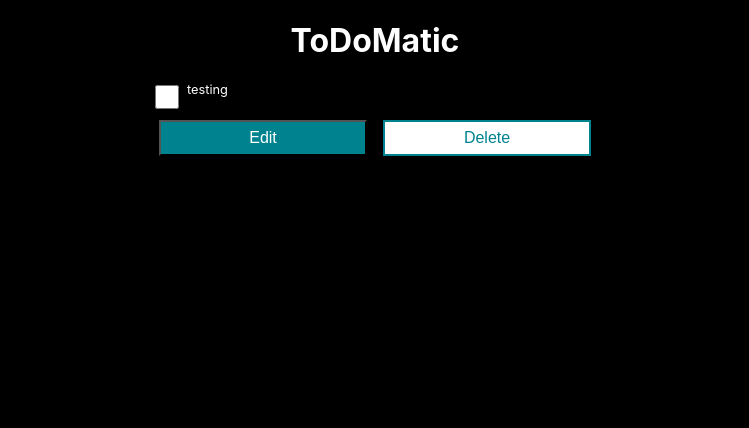
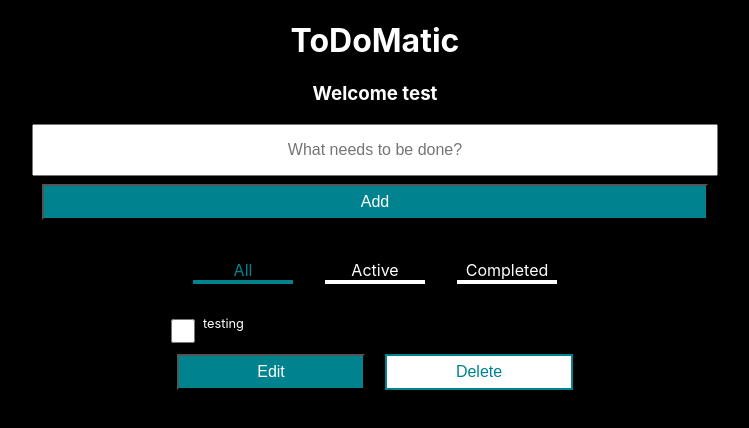
Before and after one commit to SatyamAK/ToDoMatic-TDD-Front-End, a React (Create React App) app: page / in a window 1280 px wide. Shown: the top 428 px of the page, without its empty margins (265-1014 px from the left). Built offline with nearby package versions, Linux system fonts and the light colour scheme.

Commit message:
TaskView Tested and UI done

```diff
--- a/src/App.js
+++ b/src/App.js
@@ -3,15 +3,24 @@ import './App.css';
 import { AppContext } from './contexts/app.context';
 import AuthenticationForm from './authentication-form'
 import Task from './models/task.model';
-import TaskList from './task/task-list';
+import User from './models/user.model';
+import TaskView from './task';
 
 function App() {
 
+  let tempTask = [ new Task('testing', true, 1) ]
+
   const [isLoggedIn, setIsLoggedIn] = useState(true)
+  const [user, setUser] = useState(new User('test', tempTask))
+
+  const state = {
+    'user': user,
+    'loggedIn': isLoggedIn
+  }
 
   return (
     <div className="App">
-      <AppContext.Provider value={isLoggedIn}>
+      <AppContext.Provider value={state}>
         <h1>ToDoMatic</h1>
         <Wrapper />
       </AppContext.Provider>
@@ -21,10 +30,9 @@ function App() {
 
 export function Wrapper() {
 
-  const isLoggedIn = React.useContext(AppContext)
-  let tempTask = [ new Task('testing', true, 1) ]
+  const state = React.useContext(AppContext)
   return(
-    (isLoggedIn)?<TaskList taskList = {tempTask}/>:<AuthenticationForm />
+    (state.loggedIn)?<TaskView />:<AuthenticationForm />
   )
 }
 export default App;
--- a/src/components/text-form-field/style.css
+++ b/src/components/text-form-field/style.css
@@ -1,4 +1,3 @@
-.form-field
 input.text-form-field{
     display: block;
     margin: var(--spacing) auto;
--- a/src/models/user.model.js
+++ b/src/models/user.model.js
@@ -1,4 +1,4 @@
-export class User{
+export default class User{
     constructor(username, tasks){
         this.username = username
         this.tasks = tasks
--- /dev/null
+++ b/src/task/index.js
@@ -0,0 +1,50 @@
+import './style.css'
+import TextFormField from "../components/text-form-field";
+import Button from "../components/button";
+import TaskList from "./task-list";
+import { useContext, useState } from 'react';
+import { AppContext } from '../contexts/app.context';
+
+export default function TaskView(){
+
+    const state = useContext(AppContext)
+    const [name, setName] = useState("")
+    const [selectedTab, setSelectedTab] = useState("All")
+
+    let tabNames = [ "All", "Active", "Completed" ]
+
+    let tabsUI = tabNames.map((tabName, key) => {
+        if(tabName === selectedTab){
+            return <div className='tab-active' key={key}>{tabName}</div>
+        }
+        return <div className='tab' key={key} onClick={()=>setSelectedTab(tabName)}>{tabName}</div>
+    })
+
+    function handleSubmit(event){
+
+        if(name===""){
+            event.preventDefault()
+            return
+        }
+
+        event.preventDefault()
+        setName("")
+    }
+
+    function handleChange(event){
+        setName(event.target.value)
+    }
+
+    let taskList = state.user.tasks
+    return (
+        <div className='task-view'>
+            <h3>Welcome {state.user.username}</h3>
+            <form className="task-form" onSubmit={handleSubmit}>
+                <TextFormField type="text"placeholder="What needs to be done?" value={name} onChange={handleChange}/>
+                <Button title="Add" type="submit" onClick = {null} class="primary" />
+            </form>
+            <div className='tabs'>{ tabsUI } </div>
+            <TaskList taskList = {taskList} />
+        </div>
+    );
+}
--- /dev/null
+++ b/src/task/style.css
@@ -0,0 +1,38 @@
+.tabs{
+    display: inline-flex;
+    width: 100%;
+    justify-content: center;
+}
+.tab, .tab-active{
+    display: inline-block;
+    width: 100px;
+    text-align: center;
+    margin: var(--spacing-extra-large) var(--spacing-large);
+    color: var(--text-color);
+    font-size: var(--button-text);
+    border-bottom: 4px solid var(--secondary-color);
+}
+
+.tab-active{
+    border-bottom: 4px solid var(--primary-color);
+    color: var(--primary-color);
+}
+
+.task-view{
+    width: 65%;
+    margin: 0 auto;
+}
+
+.task-form{
+    width: 100%;
+}
+
+@media screen and (max-width:850px) {
+    .tab, .tab-active{
+        margin: var(--spacing) var(--spacing);
+    }
+
+    .task-view{
+        width: 100%;
+    }
+}
--- a/src/task/task-item/index.js
+++ b/src/task/task-item/index.js
@@ -1,5 +1,6 @@
 import './style.css';
 import Button from '../../components/button'
+import TextFormField from '../../components/text-form-field';
 import { useState } from 'react';
 
 export default function TaskItem(props){
@@ -8,11 +9,11 @@ export default function TaskItem(props){
 
     const editContainer = (
         <form className='edit-container' onSubmit= {handleSubmit}>
-            <input type="text"
+            <TextFormField
+                type="text"
+                placeholder={"What will be the new name of "+props.task.title}
                 value={taskName}
-                onChange = {changeHandler}
-                placeholder={'What will be the new name of '+props.task.title}
-                onSubmit = {handleSubmit}
+                onChange={changeHandler}
             />
             <Button title="Save" type = "submit" onClick={null} class="primary"/>
             <Button title="Cancel" onClick={()=> setEditing(-1)} class="secondary"/>
--- a/src/task/task-item/style.css
+++ b/src/task/task-item/style.css
@@ -10,14 +10,15 @@
     display: inherit;
     flex-direction: row;
     justify-content: flex-start;
-    width: 35%;
+    width: 50%;
 }
 
 .buttons-container, .edit-container{
     display: inherit;
     flex-direction: row;
+    flex-wrap: wrap;
     justify-content: space-around;
-    width: 35%;
+    width: 50%;
     margin: var(--spacingLarge);
 }
 
@@ -27,21 +28,13 @@ input[type="checkbox"]{
     margin-right: var(--spacing);
 }
 
-input[type="text"]{
-    display: block;
-    margin: 0 auto;
+.edit-container .text-form-field{
+    display: inline-block;
+    margin: var(--spacing) auto;
     width: 100%;
     height: 34px;
     padding: 0 var(--spacing);
     font-size: 1.0rem;
-}
-
-input[type="text"]:placeholder-shown{
-    text-align: center;
-}
-
-input[type="text"]:focus{
-    outline: 2px solid var(--primaryColor);
 }
 
 .edit-container *{
@@ -52,8 +45,9 @@ input[type="text"]:focus{
     font-size: var(--title);
 }
 
-button{
-    margin: var(--spacing);
+.buttons-container button, .edit-container button{
+    width: 45%;
+    margin: var(--spacing) auto;
 }
 
 @media screen and (max-width:800px) {
```
Also changed, not shown: 1 other file (tests, documents, lock files or other folders).
